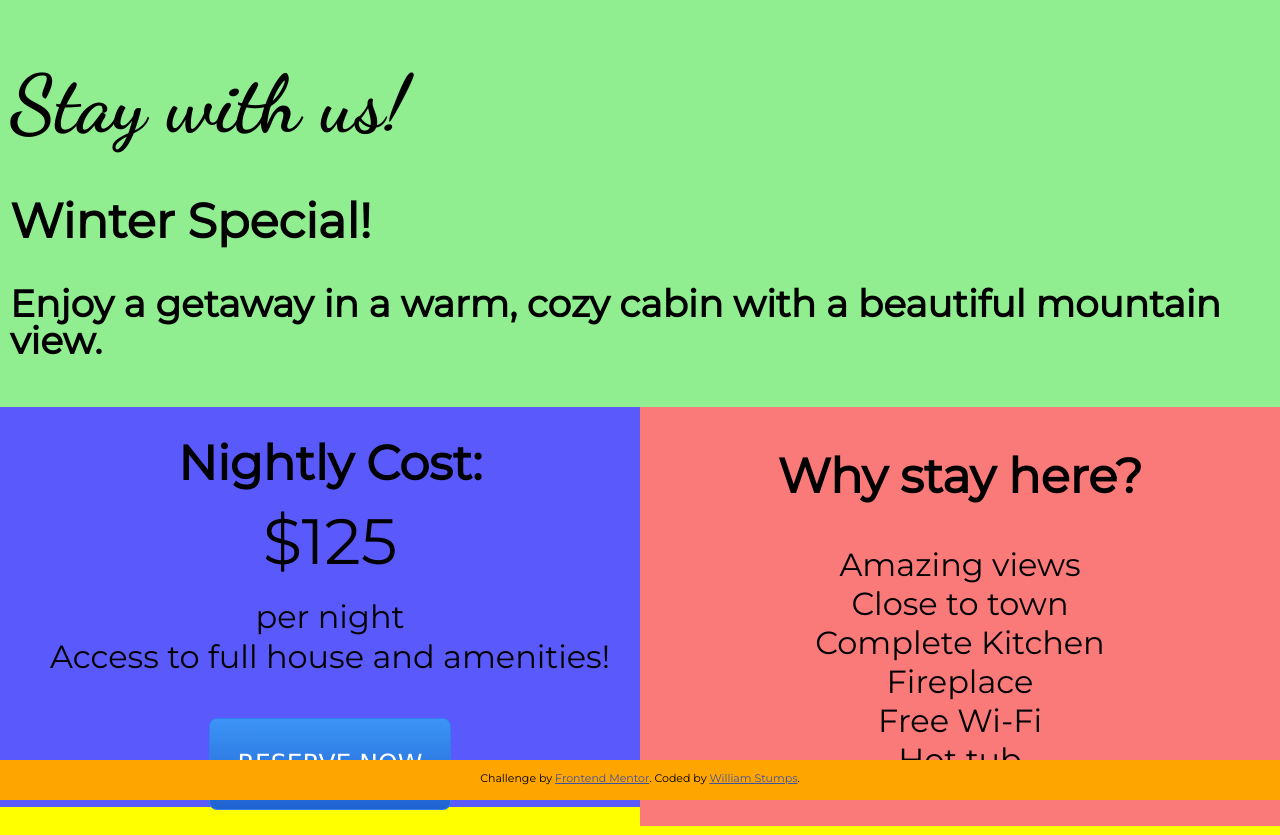
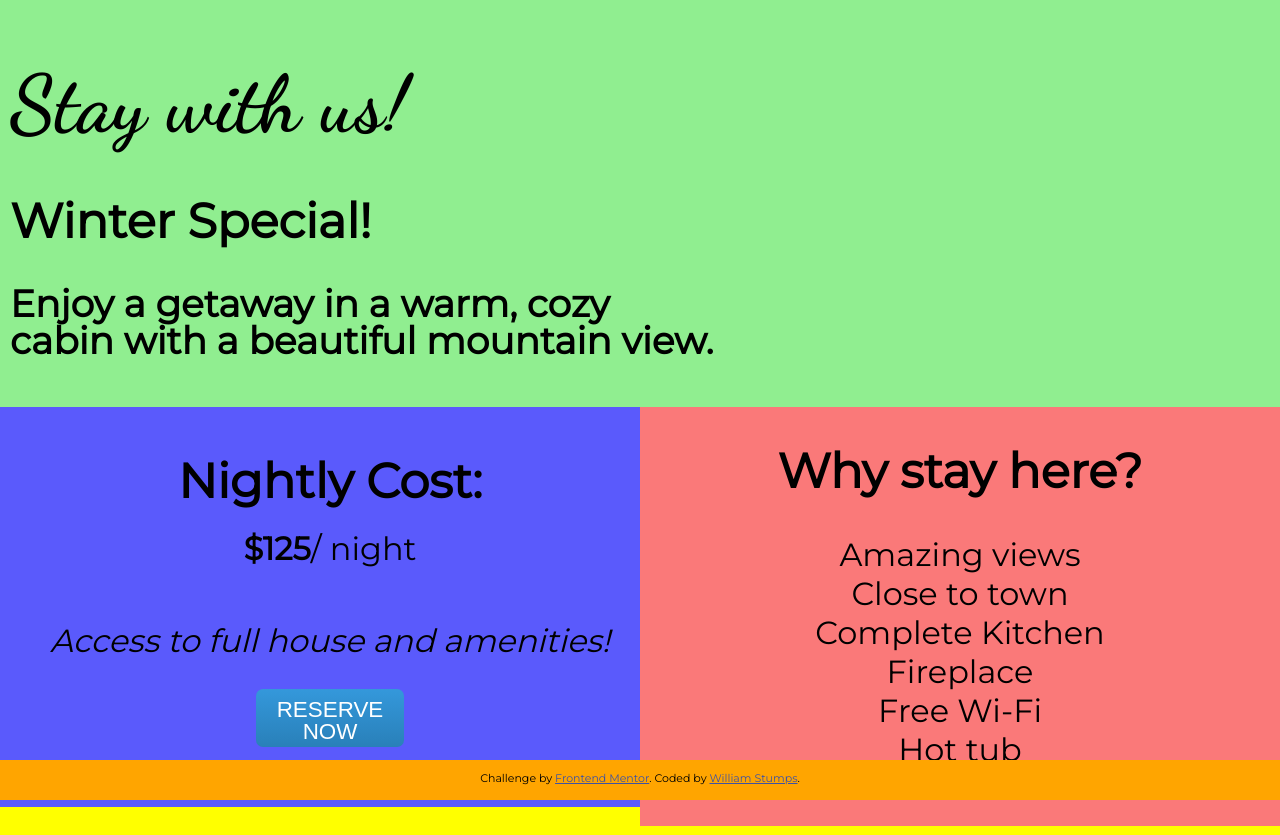
Before and after one commit to wstumps/HTML-CSS-Challenge, a plain HTML site: page Price Grid/index.html in a window 1280 px wide. Drawn offline with Linux system fonts and the light colour scheme.

Commit message:
still working

```diff
--- a/Price Grid/css/styles.css
+++ b/Price Grid/css/styles.css
@@ -16,6 +16,16 @@ body {
 h1 {
     font-family: 'Dancing Script', cursive;
     font-size: 2.5em;
+    clear: right;
+}
+
+h2{
+    clear: right;
+    line-height: 1;
+}
+
+h3 {
+    clear: right;
 }
 
 .bottom-left {
@@ -32,7 +42,13 @@ h1 {
 }
 
 .cost {
-    font-size: 2em;
+    font-size: 1.75em;
+    font-weight: darker;
+    line-height: 1;
+}
+
+.access {
+    line-height: 1;
 }
 
 .bottom-right {
@@ -69,39 +85,33 @@ h1 {
 }
 
 .btn {
-    background: #3D94F6;
-    background-image: -webkit-linear-gradient(top, #3D94F6, #1E62D0);
-    background-image: -moz-linear-gradient(top, #3D94F6, #1E62D0);
-    background-image: -ms-linear-gradient(top, #3D94F6, #1E62D0);
-    background-image: -o-linear-gradient(top, #3D94F6, #1E62D0);
-    background-image: -webkit-gradient(to bottom, #3D94F6, #1E62D0);
-    -webkit-border-radius: 8px;
-    -moz-border-radius: 8px;
-    border-radius: 8px;
-    height: 50px;
-    line-height: 50px;
-    color: #FFFFFF;
-    font-family: Verdana;
-    width: 200px;
-    font-size: 25px;
-    padding: 20px;
-    border: solid #337FED 1px;
+    margin: auto;
+    background: #3498db;
+    background-image: -webkit-linear-gradient(top, #3498db, #2980b9);
+    background-image: -moz-linear-gradient(top, #3498db, #2980b9);
+    background-image: -ms-linear-gradient(top, #3498db, #2980b9);
+    background-image: -o-linear-gradient(top, #3498db, #2980b9);
+    background-image: linear-gradient(to bottom, #3498db, #2980b9);
+    -webkit-border-radius: 7;
+    -moz-border-radius: 7;
+    border-radius: 7px;
+    height: 10%;
+    width: 20%;
+    font-family: Arial;
+    color: #ffffff;
+    font-size: 1.4rem;
+    padding: 10px 10px 10px 10px;
+    line-height: 1;
     text-decoration: none;
-    display: inline-block;
-    cursor: pointer;
     text-align: center;
- }
+  }
 
- .btn:hover {
-    border: solid #337FED 1px;
-    background: #1E62D0;
-    background-image: -webkit-linear-gradient(top, #1E62D0, #3D94F6);
-    background-image: -moz-linear-gradient(top, #1E62D0, #3D94F6);
-    background-image: -ms-linear-gradient(top, #1E62D0, #3D94F6);
-    background-image: -o-linear-gradient(top, #1E62D0, #3D94F6);
-    background-image: -webkit-gradient(to bottom, #1E62D0, #3D94F6);
-    -webkit-border-radius: 20px;
-    -moz-border-radius: 20px;
-    border-radius: 20px;
+  .btn:hover {
+    background: #3cb0fd;
+    background-image: -webkit-linear-gradient(top, #3cb0fd, #3498db);
+    background-image: -moz-linear-gradient(top, #3cb0fd, #3498db);
+    background-image: -ms-linear-gradient(top, #3cb0fd, #3498db);
+    background-image: -o-linear-gradient(top, #3cb0fd, #3498db);
+    background-image: linear-gradient(to bottom, #3cb0fd, #3498db);
     text-decoration: none;
- }
+    }
--- a/Price Grid/index.html
+++ b/Price Grid/index.html
@@ -17,17 +17,18 @@
 
     <h2>Winter Special!</h2>
 
-    <h3>Enjoy a getaway in a warm, cozy cabin with a beautiful mountain view.</h3>
+    <h3>Enjoy a getaway in a warm, cozy<br>
+      cabin with a beautiful mountain view.</h3>
   </div>
+
 
   <div class="bottom-left">
     <h2>Nightly Cost:</h2>
 
 
-    <p class="cost">&dollar;125</p>
-    <p>per night</p>
-
-    <p>Access to full house and amenities!</p>
+    <p><strong>&dollar;125</strong>/ night</p>
+    <br>
+    <p class="access"><em>Access to full house and amenities!</em></p>
 
     <p class="btn">RESERVE NOW</p>
   </div>
```
Also changed, not shown: Price Grid/images/mountain.jpg (added).
